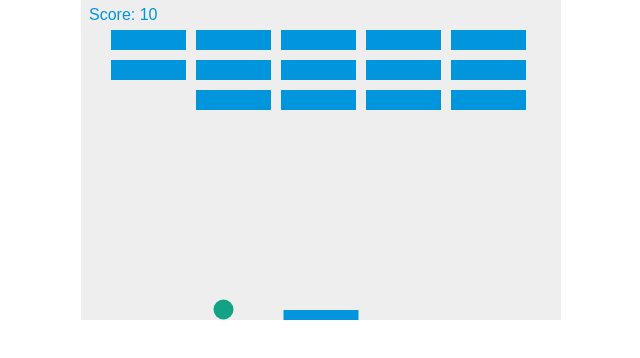
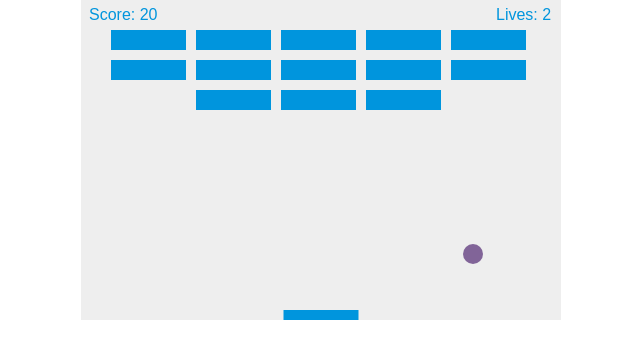
Before and after one commit to yyc9920/Javascript_Study, a plain HTML site: page VanillaJS_Game/index.html in a window 1280 px wide. Shown: the whole page, without its empty margins (319-959 px from the left). Drawn offline with Linux system fonts and the light colour scheme.

Commit message:
added lives to user

```diff
--- a/VanillaJS_Game/index.html
+++ b/VanillaJS_Game/index.html
@@ -23,9 +23,10 @@ let y = canvas.height-30;
 let ballRadius = 10;
 let ballColor = "#0095DD";
 let score = 0;
+let lives = 3;
 
-let dx = -1.5;
-let dy = -1.5;
+let dx = -2.5;
+let dy = -2.5;
 
 let paddleHeight = 10;
 let paddleWidth = 75;
@@ -115,15 +116,22 @@ function drawScore() {
     ctx.fillText(`Score: ${score}`, 8, 20);
 }
 
+function drawLives() {
+    ctx.font = "16px Arial";
+    ctx.fillStyle = "#0095DD";
+    ctx.fillText(`Lives: ${lives}`, canvas.width-65, 20);
+}
+
 function draw() {
     ctx.clearRect(0, 0, canvas.width, canvas.height);
     drawBall();
     drawBricks();
     drawPaddle();
     drawScore();
+    drawLives();
     if(score == brickRowCount*brickColumnCount*10) {
         alert("YOU WIN, CONGRATULATIONS!");
-        clearInterval(intervalId);
+        document.location.reload();
     }
     collisionDetection();
 
@@ -142,13 +150,26 @@ function draw() {
     }
 
     if(y + dy > canvas.height-ballRadius) {
-        alert("GAME OVER");
-        clearInterval(intervalId);
+        lives--;
+        if(!lives) {
+            alert("GAME OVER");
+            document.location.reload(); // Keep play 버튼
+        }
+        else {
+            x = canvas.width/2;
+            y = canvas.height-30;
+            dx = 2;
+            dy = -2;
+            paddleX = (canvas.width-paddleWidth)/2;
+        }
     }
 
     x += dx;
     y += dy;
+    requestAnimationFrame(draw);
 }
+
+draw();
 
 function collisionDetection() {
     for (let c=0; c<brickColumnCount; c++) {
@@ -176,7 +197,6 @@ function changeBallColor() {
     return ballColor;
 }
 
-intervalId = setInterval(draw, 10);
 </script>
 
 </body>
```
